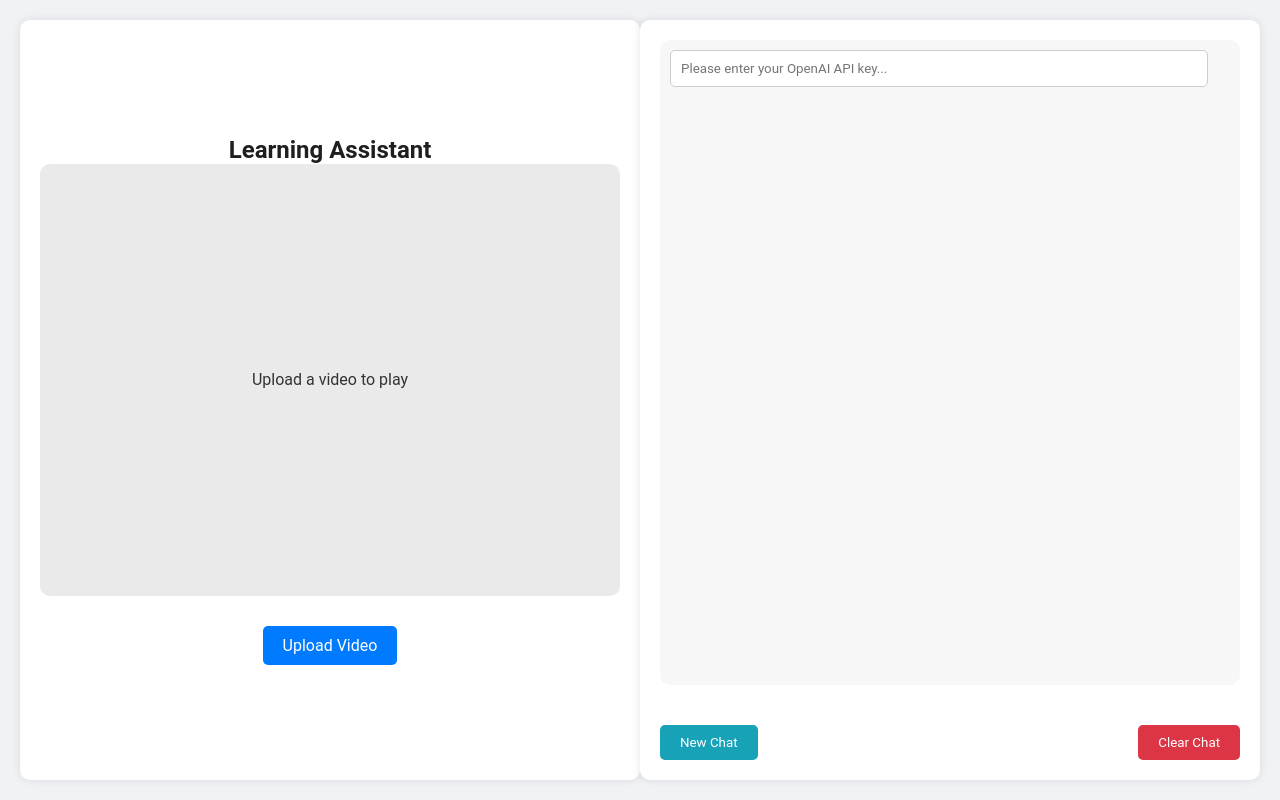
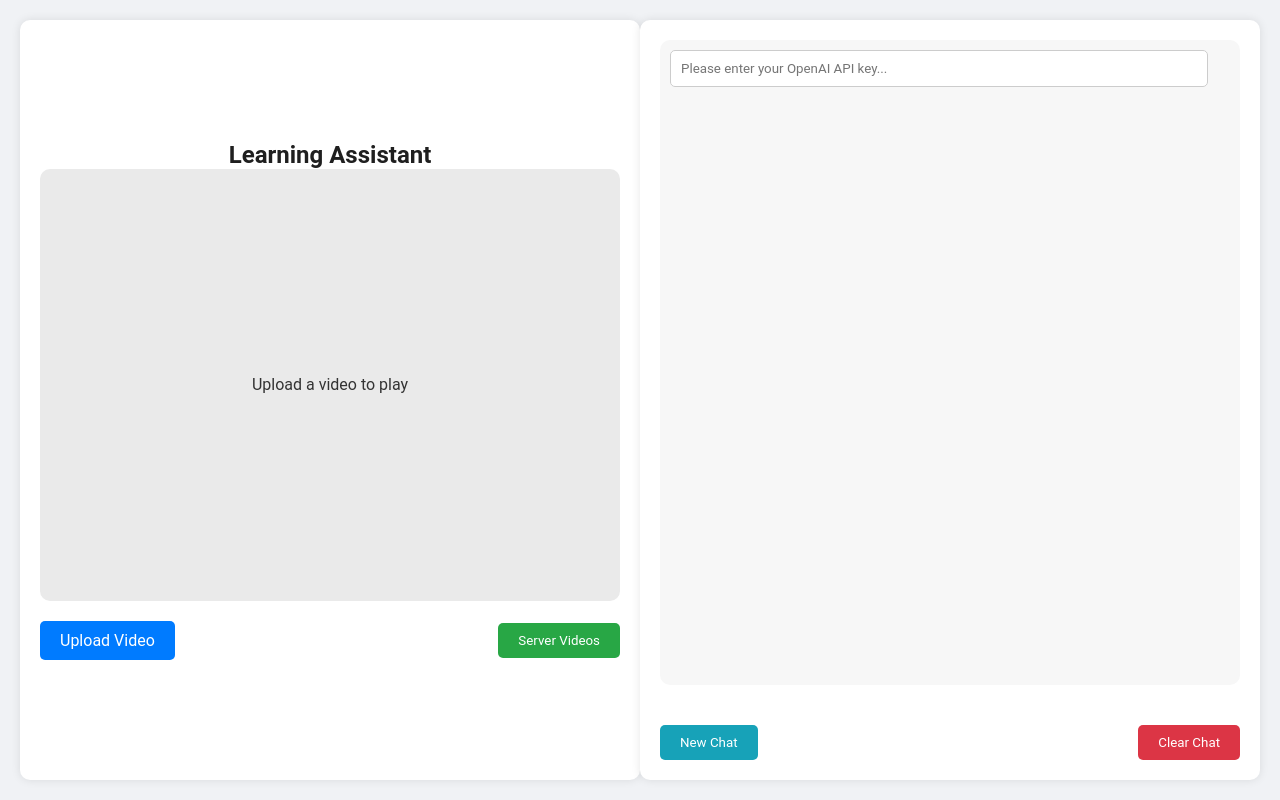
Before and after one commit to MukkiiiNishu/mycode, a React (Create React App) app: page / in a window 1280 px wide. Built offline with nearby package versions, Linux system fonts and the light colour scheme.

Commit message:
Update VideoPlayer.js

```diff
--- a/src/components/VideoPlayer.js
+++ b/src/components/VideoPlayer.js
@@ -1,4 +1,6 @@
-import React, { useState, useEffect, useRef } from 'react';
+//Latest chnages
+
+import React, { useRef, useEffect } from 'react';
 import styled from 'styled-components';
 
 const VideoContainer = styled.div`
@@ -19,7 +21,10 @@ const Video = styled.video`
 `;
 
 const UploadWrapper = styled.div`
-  margin-top: 10px;
+  display: flex;
+  justify-content: space-between; /* Space buttons on opposite sides */
+  align-items: center;
+  width: 100%;
 `;
 
 const HiddenInput = styled.input`
@@ -40,7 +45,20 @@ const CustomButton = styled.label`
   }
 `;
 
-const VideoPlayer = ({ onVideoUpload, videoSrc }) => {
+const ServerVideosButton = styled.button`
+  padding: 10px 20px;
+  background-color: #28a745;
+  color: #fff;
+  border: none;
+  border-radius: 5px;
+  cursor: pointer;
+
+  &:hover {
+    background-color: #218838;
+  }
+`;
+
+const VideoPlayer = ({ onVideoUpload, videoSrc, navigateToServerVideos }) => {
   const videoRef = useRef(null);
 
   useEffect(() => {
@@ -65,6 +83,7 @@ const VideoPlayer = ({ onVideoUpload, videoSrc }) => {
         )}
       </VideoContainer>
       <UploadWrapper>
+        <CustomButton htmlFor="video-upload">Upload Video</CustomButton>
         <HiddenInput
           type="file"
           accept="video/*"
@@ -73,13 +92,97 @@ const VideoPlayer = ({ onVideoUpload, videoSrc }) => {
             onVideoUpload(e.target.files[0]); // Handle video upload
           }}
         />
-        <CustomButton htmlFor="video-upload">Upload Video</CustomButton>
+        <ServerVideosButton onClick={navigateToServerVideos}>Server Videos</ServerVideosButton>
       </UploadWrapper>
     </>
   );
 };
 
 export default VideoPlayer;
+
+
+// import React, { useState, useEffect, useRef } from 'react';
+// import styled from 'styled-components';
+
+// const VideoContainer = styled.div`
+//   width: 100%;
+//   height: 60%;
+//   background-color: #eaeaea;
+//   border-radius: 10px;
+//   display: flex;
+//   justify-content: center;
+//   align-items: center;
+//   margin-bottom: 20px;
+// `;
+
+// const Video = styled.video`
+//   width: 100%;
+//   height: 100%;
+//   border-radius: 10px;
+// `;
+
+// const UploadWrapper = styled.div`
+//   margin-top: 10px;
+// `;
+
+// const HiddenInput = styled.input`
+//   display: none;
+// `;
+
+// const CustomButton = styled.label`
+//   padding: 10px 20px;
+//   background-color: #007bff;
+//   color: #fff;
+//   border: none;
+//   border-radius: 5px;
+//   cursor: pointer;
+//   display: inline-block;
+
+//   &:hover {
+//     background-color: #0056b3;
+//   }
+// `;
+
+// const VideoPlayer = ({ onVideoUpload, videoSrc }) => {
+//   const videoRef = useRef(null);
+
+//   useEffect(() => {
+//     if (videoSrc && videoRef.current) {
+//       const videoUrl = URL.createObjectURL(videoSrc);
+//       videoRef.current.src = videoUrl;
+
+//       // Cleanup old URL object to prevent memory leaks
+//       return () => {
+//         URL.revokeObjectURL(videoUrl);
+//       };
+//     }
+//   }, [videoSrc]);
+
+//   return (
+//     <>
+//       <VideoContainer>
+//         {videoSrc ? (
+//           <Video ref={videoRef} controls />
+//         ) : (
+//           <p>Upload a video to play</p>
+//         )}
+//       </VideoContainer>
+//       <UploadWrapper>
+//         <HiddenInput
+//           type="file"
+//           accept="video/*"
+//           id="video-upload"
+//           onChange={(e) => {
+//             onVideoUpload(e.target.files[0]); // Handle video upload
+//           }}
+//         />
+//         <CustomButton htmlFor="video-upload">Upload Video</CustomButton>
+//       </UploadWrapper>
+//     </>
+//   );
+// };
+
+// export default VideoPlayer;
 
 
 
```
